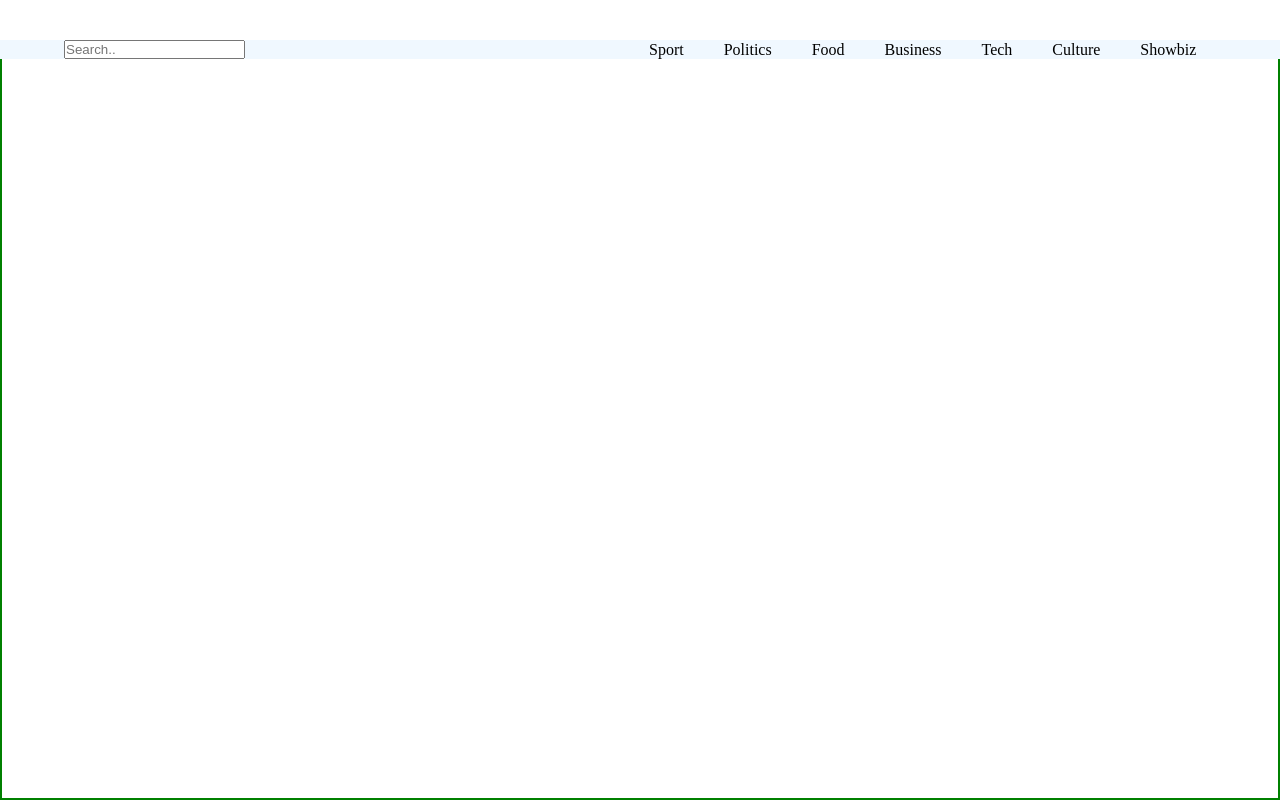
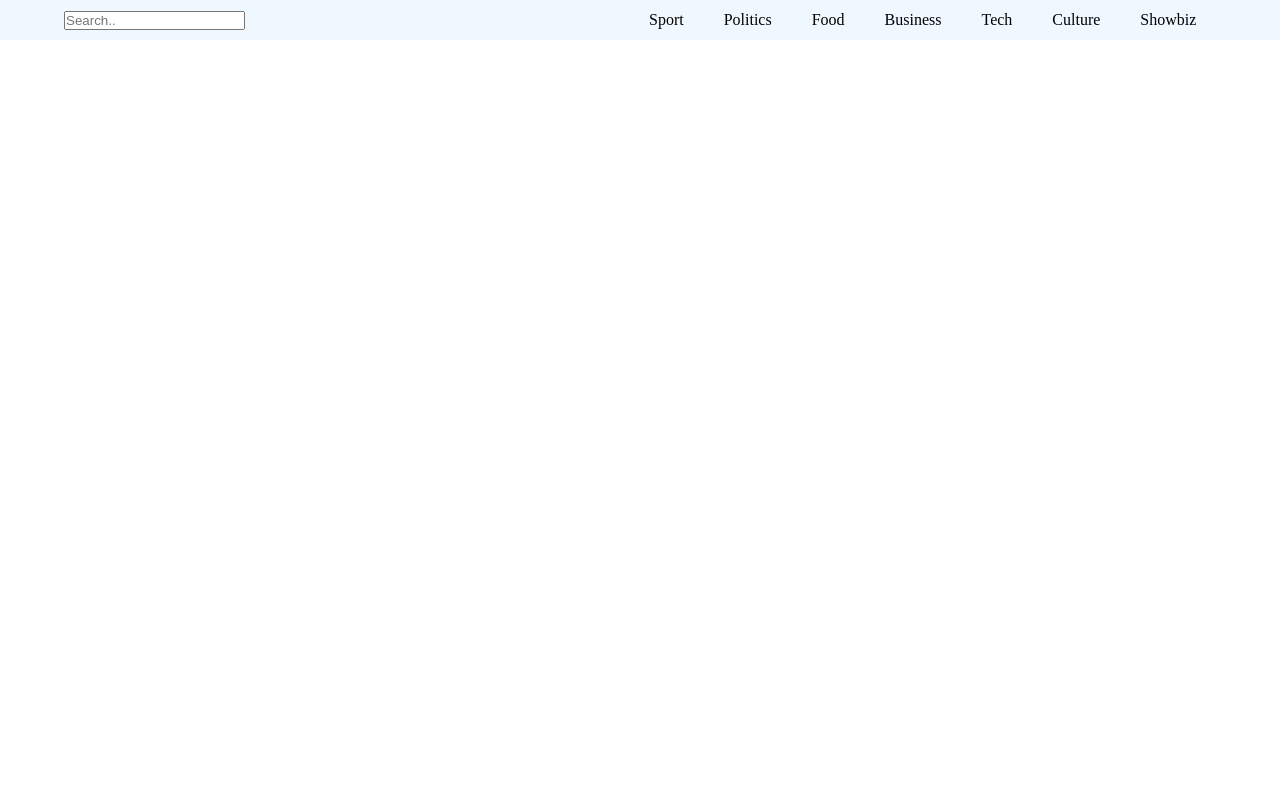
Before and after one commit to kate-veryha/bsa-hw-03, a plain HTML site: page index.html in a window 1280 px wide. Drawn offline with Linux system fonts and the light colour scheme; no server answers.

Commit message:
small typos in styles

```diff
--- a/styles.css
+++ b/styles.css
@@ -6,7 +6,9 @@
 
 header {
     width: 100%;
+    top: 0;
     background-color: aliceblue;
+    height: 5vh;
     display: flex;
     position: fixed;
     align-items: center;
@@ -32,7 +34,6 @@ li {
     width: 100%;
     height: 95vh;
     margin-top: 5vh;
-    border: 2px solid green;
     overflow: auto;
 }
 
```
